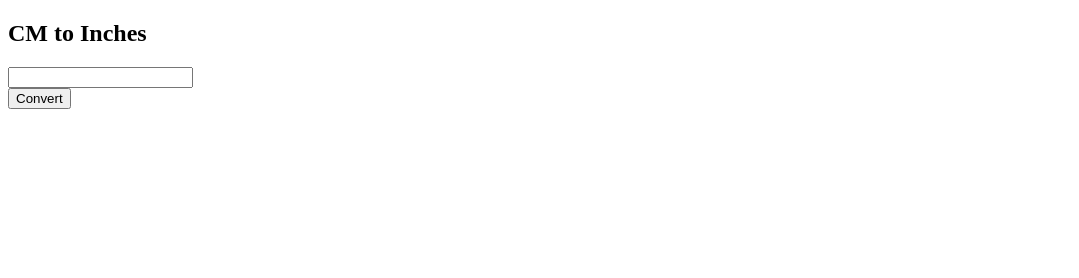
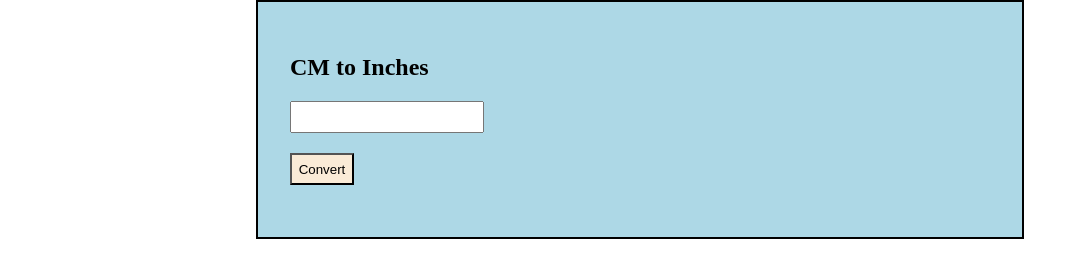
Before and after one commit to Gokulprasanthveera/inches, a plain HTML site: page index.html in a window 1280 px wide. Shown: the whole page, without its empty margins (0-1079 px from the left). Drawn offline with Linux system fonts and the light colour scheme.

Commit message:
second commit

```diff
--- a/index.html
+++ b/index.html
@@ -4,7 +4,7 @@
         <meta charset="UTF-8" />
         <meta name="viewport" content="width=device-width, initial-scale=1.0" />
         <title>cm to inches</title>
-        <link rel="stylesheet" href="inch.css" />
+        <link rel="stylesheet" href="styles.css" />
     </head>
     <body>
         <div id="container">
```
